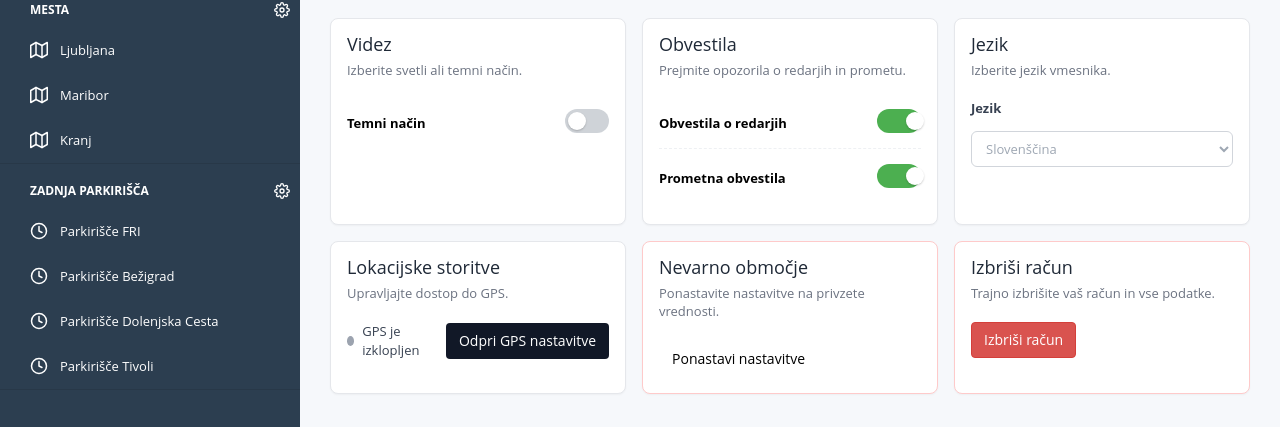
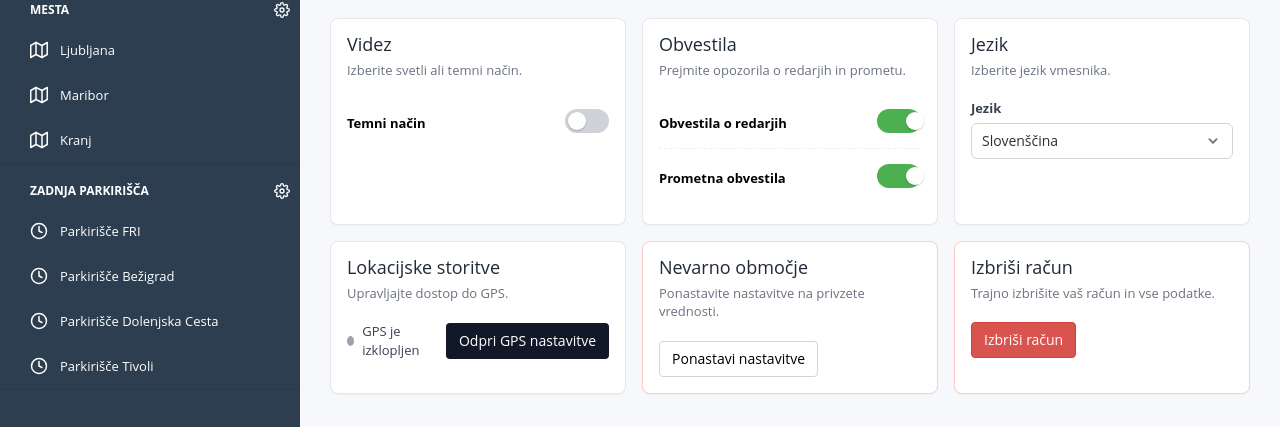
Before and after one commit to ACodes3/Parking-Alert-Seminarska-Upgraded, a React (Vite) app in the folder react_new_page/: page /settings in a window 1280 px wide. Shown: the part 248-675 px from the top of the page. Built offline with nearby package versions, Linux system fonts and the light colour scheme.

Commit message:
settings and dropdown fixes

```diff
--- /dev/null
+++ b/react_new_page/src/assets/components/CustomSelect.jsx
@@ -0,0 +1,60 @@
+import { useState, useRef, useEffect } from "react";
+import "../styles/additional-styles/customSelect.css";
+
+const CustomSelect = ({ value, onChange, options, label, id }) => {
+  const [isOpen, setIsOpen] = useState(false);
+  const dropdownRef = useRef(null);
+  const buttonRef = useRef(null);
+
+  useEffect(() => {
+    const handleClickOutside = (e) => {
+      if (dropdownRef.current && !dropdownRef.current.contains(e.target)) {
+        setIsOpen(false);
+      }
+    };
+    document.addEventListener("mousedown", handleClickOutside);
+    return () => document.removeEventListener("mousedown", handleClickOutside);
+  }, []);
+
+  const selectedLabel = options.find(opt => opt.value === value)?.label || "Izberite";
+
+  const handleSelect = (newValue) => {
+    onChange(newValue);
+    setIsOpen(false);
+    buttonRef.current?.blur();
+  };
+
+  return (
+    <div className="custom-select-wrapper" ref={dropdownRef}>
+      {label && <label htmlFor={id} className="field__label">{label}</label>}
+      <button
+        ref={buttonRef}
+        id={id}
+        className="custom-select-button"
+        onClick={() => setIsOpen(!isOpen)}
+        type="button"
+      >
+        <span>{selectedLabel}</span>
+        <svg className={`chevron ${isOpen ? "open" : ""}`} viewBox="0 0 20 20">
+          <path d="M5.293 7.293a1 1 0 011.414 0L10 10.586l3.293-3.293a1 1 0 111.414 1.414l-4 4a1 1 0 01-1.414 0l-4-4a1 1 0 010-1.414z" />
+        </svg>
+      </button>
+      {isOpen && (
+        <div className="custom-select-menu">
+          {options.map((option) => (
+            <button
+              key={option.value}
+              className={`custom-select-option ${value === option.value ? "selected" : ""}`}
+              onClick={() => handleSelect(option.value)}
+              type="button"
+            >
+              {option.label}
+            </button>
+          ))}
+        </div>
+      )}
+    </div>
+  );
+};
+
+export default CustomSelect;
--- /dev/null
+++ b/react_new_page/src/assets/styles/additional-styles/customSelect.css
@@ -0,0 +1,124 @@
+.custom-select-wrapper {
+  position: relative;
+  width: 100%;
+}
+
+.custom-select-button {
+  width: 100%;
+  height: 36px;
+  padding: 0 10px;
+  border: 1px solid #d1d5db;
+  border-radius: 6px;
+  background: #fff !important;
+  color: #2b2f38 !important;
+  font-weight: 500;
+  cursor: pointer;
+  display: flex;
+  align-items: center;
+  justify-content: space-between;
+  transition: border-color 0.15s ease, box-shadow 0.15s ease;
+  font-size: 14px;
+}
+
+.custom-select-button:hover {
+  border-color: #9ca3af;
+  background: #fff !important;
+  color: #2b2f38 !important;
+  text-decoration: none;
+}
+
+.custom-select-button:focus {
+  outline: none;
+  border-color: #4f46e5;
+  box-shadow: 0 0 0 2px rgba(79, 70, 229, 0.1);
+  background: #fff !important;
+  color: #2b2f38 !important;
+}
+
+.custom-select-button:active {
+  background: #fff !important;
+  color: #2b2f38 !important;
+  box-shadow: none !important;
+}
+
+.chevron {
+  width: 18px;
+  height: 18px;
+  fill: #6b7280;
+  transition: transform 0.2s ease;
+}
+
+.chevron.open {
+  transform: rotate(180deg);
+}
+
+.custom-select-menu {
+  position: absolute;
+  top: 100%;
+  left: 0;
+  right: 0;
+  margin-top: 4px;
+  background: #fff;
+  border: 1px solid #d1d5db;
+  border-radius: 6px;
+  box-shadow: 0 4px 12px rgba(0, 0, 0, 0.1);
+  z-index: 10;
+  overflow: hidden;
+}
+
+.custom-select-option {
+  width: 100%;
+  padding: 10px 12px;
+  border: none;
+  background: #fff;
+  color: #2b2f38;
+  text-align: left;
+  cursor: pointer;
+  transition: background-color 0.15s ease;
+  font-size: 14px;
+}
+
+.custom-select-option:hover {
+  background-color: #f3f4f6;
+}
+
+.custom-select-option.selected {
+  background-color: #ede9fe;
+  color: #4f46e5;
+  font-weight: 600;
+}
+
+/* Theme support */
+html[data-theme="dark"] .custom-select-button {
+  background: #0f172a;
+  color: #e5e7eb;
+  border-color: #334155;
+}
+
+html[data-theme="dark"] .custom-select-button:hover {
+  border-color: #475569;
+}
+
+html[data-theme="dark"] .custom-select-menu {
+  background: #0f172a;
+  border-color: #334155;
+  box-shadow: 0 4px 12px rgba(0, 0, 0, 0.3);
+}
+
+html[data-theme="dark"] .custom-select-option {
+  background: #0f172a;
+  color: #e5e7eb;
+}
+
+html[data-theme="dark"] .custom-select-option:hover {
+  background-color: #1f2937;
+}
+
+html[data-theme="dark"] .custom-select-option.selected {
+  background-color: #312e81;
+  color: #a78bfa;
+}
+
+html[data-theme="dark"] .chevron {
+  fill: #9ca3af;
+}
--- a/react_new_page/src/assets/styles/pages-styles/settings.css
+++ b/react_new_page/src/assets/styles/pages-styles/settings.css
@@ -61,13 +61,6 @@
 
 .field { display: flex; flex-direction: column; gap: 8px; }
 .field__label { color: #374151; }
-.field__control {
-  height: 36px;
-  padding: 6px 10px;
-  border: 1px solid #d1d5db;
-  border-radius: 6px;
-  background: #fff;
-}
 
 .switch-row {
   display: flex;
@@ -149,7 +142,18 @@ input:checked + .slider:before {
   color: #fff;
   border-color: #111827;
 }
-.btn-secondary:hover { background: #0b1220; border-color: #0b1220; }
+.btn-secondary:hover {
+  background: #0b1220;
+  border-color: #0b1220;
+  color: #fff !important;
+  text-decoration: none;
+}
+.btn-secondary:focus {
+  color: #fff !important;
+}
+.btn-secondary:active {
+  color: #fff !important;
+}
 
 .btn-danger {
   background: #ef4444;
@@ -159,11 +163,24 @@ input:checked + .slider:before {
 .btn-danger:hover { background: #dc2626; border-color: #dc2626; }
 
 .btn-outlined {
-  background: transparent;
-  color: #000;
-  border-color: #d1d5db;
+  background: transparent !important;
+  color: #000 !important;
+  border-color: #d1d5db !important;
 }
-.btn-outlined:hover { background: #f3f4f6; border-color: #9ca3af; }
+.btn-outlined:hover {
+  background: #f3f4f6 !important;
+  border-color: #9ca3af !important;
+  color: #000 !important;
+  text-decoration: none;
+}
+.btn-outlined:focus {
+  color: #000 !important;
+  outline: none;
+}
+.btn-outlined:active {
+  color: #000 !important;
+  background: #f3f4f6 !important;
+}
 
 /* Theme support */
 html[data-theme="dark"] body, html[data-theme="dark"] .settings {
--- a/react_new_page/src/assets/styles/pages-styles/topbar.css
+++ b/react_new_page/src/assets/styles/pages-styles/topbar.css
@@ -256,6 +256,7 @@
   display: flex;
   align-items: center;
   gap: 5px;
+  background-color: #2c3e50;
 }
 
 /* Dropdown menu */
--- a/react_new_page/src/pages/Settings.jsx
+++ b/react_new_page/src/pages/Settings.jsx
@@ -1,6 +1,7 @@
 import { useEffect, useState } from "react";
 import Breadcrub from "../assets/components/Breadcrub";
 import GPSModal from "../assets/components/modals/GPSModal";
+import CustomSelect from "../assets/components/CustomSelect";
 import "../assets/styles/pages-styles/settings.css";
 
 const Settings = () => {
@@ -107,16 +108,16 @@ const Settings = () => {
               </div>
               <div className="card__body">
                 <div className="field">
-                  <label htmlFor="language" className="field__label">Jezik</label>
-                  <select
+                  <CustomSelect
                     id="language"
-                    className="field__control"
+                    label="Jezik"
                     value={language}
-                    onChange={(e) => setLanguage(e.target.value)}
-                  >
-                    <option value="sl-SI">Slovenščina</option>
-                    <option value="en-US">English</option>
-                  </select>
+                    onChange={setLanguage}
+                    options={[
+                      { value: "sl-SI", label: "Slovenščina" },
+                      { value: "en-US", label: "English" },
+                    ]}
+                  />
                 </div>
               </div>
             </div>
```
Also changed, not shown: react_new_page/src/assets/styles/additional-styles/bootstrap.css.
